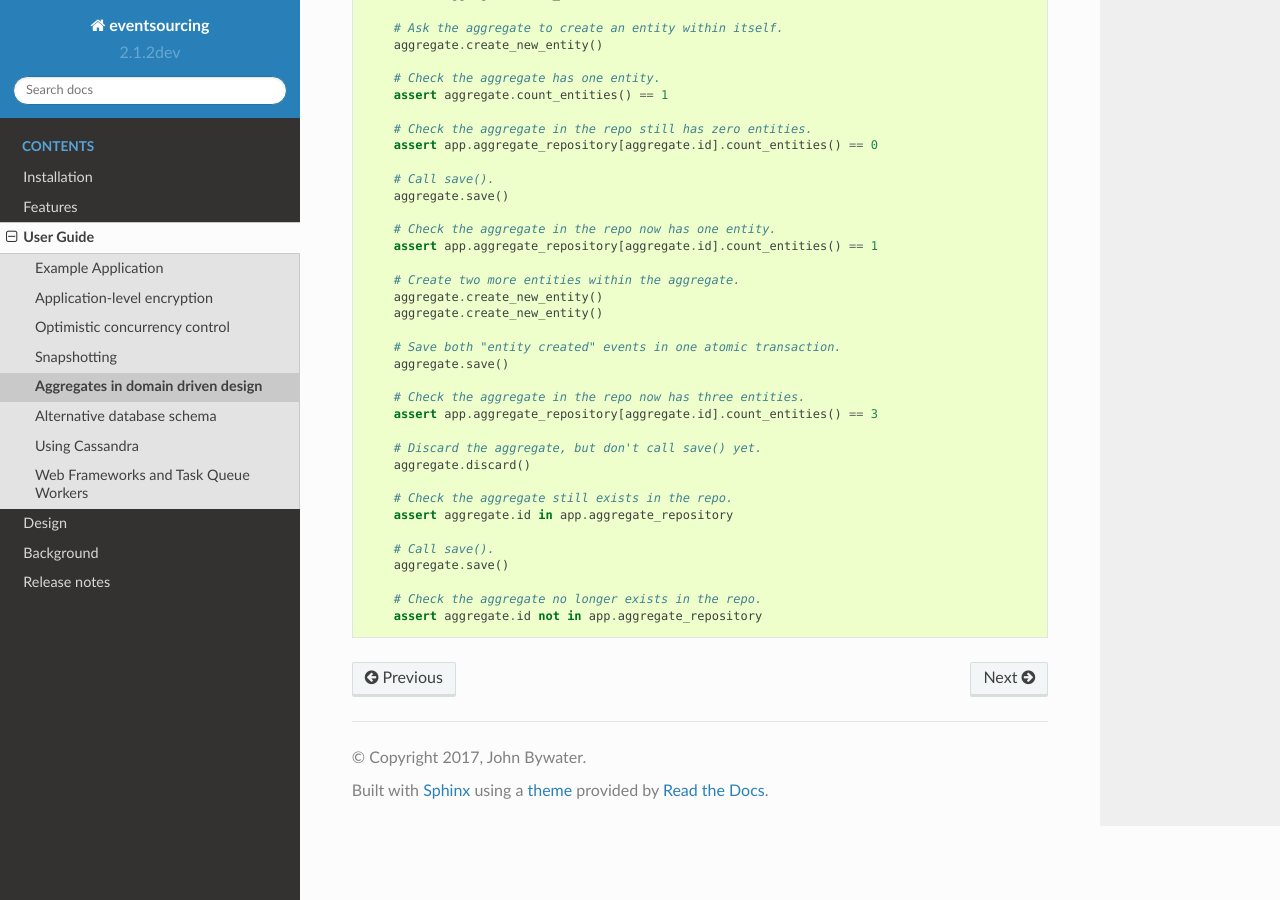
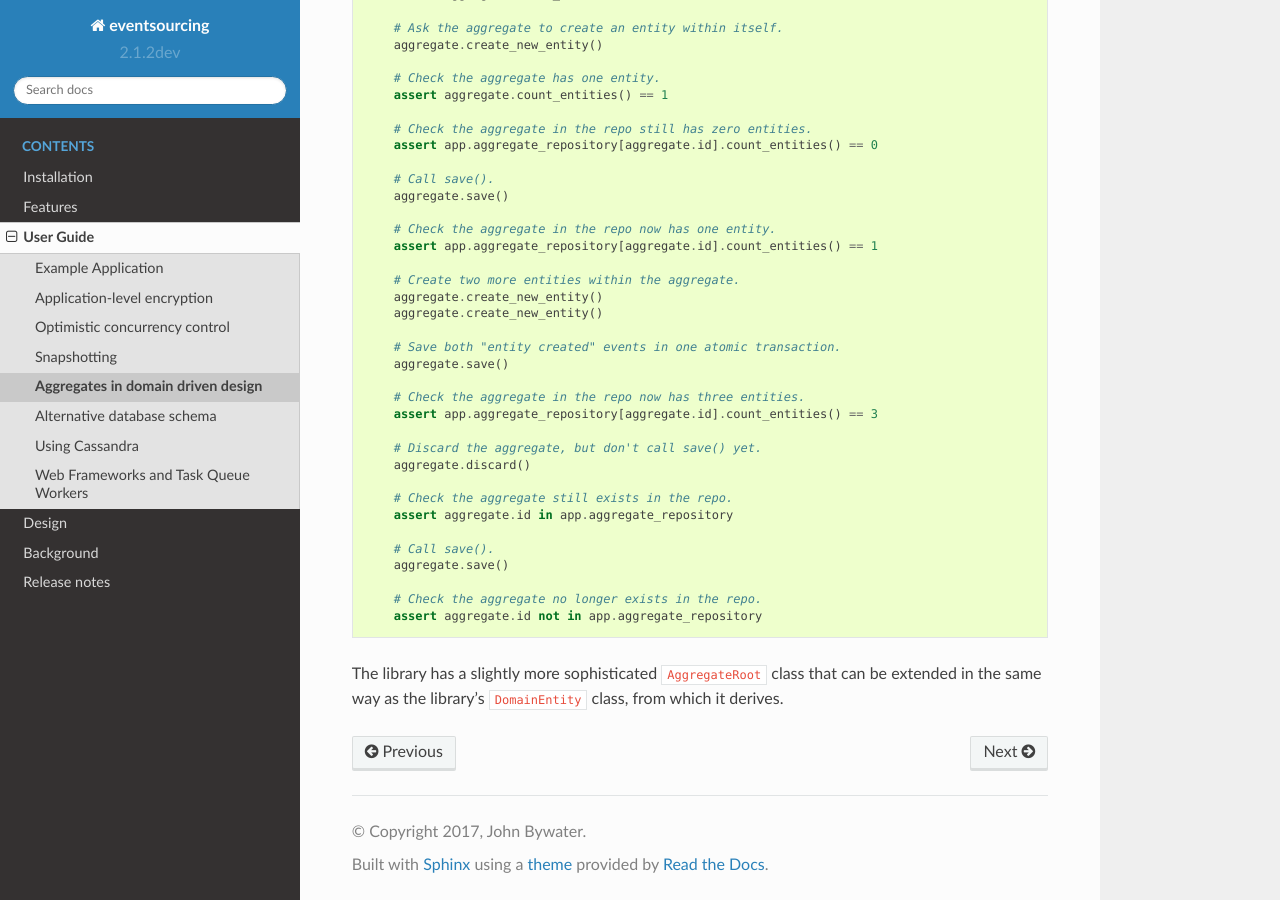
Before and after one commit to pyeventsourcing/eventsourcing, a Sphinx documentation site: the page built from docs/topics/user_guide/aggregates.rst, in a window 1280 px wide and 900 px high, scrolled down 4514 px. Built offline with Sphinx 7.4.7 and the Read the Docs theme 2.0.0, drawn with Linux system fonts in a browser that asks for light colours.

Commit message:
Mentioned library's AggregateRoot class in documentation.

```diff
--- a/docs/topics/user_guide/aggregates.rst
+++ b/docs/topics/user_guide/aggregates.rst
@@ -300,3 +300,8 @@ method is called.
 
         # Check the aggregate no longer exists in the repo.
         assert aggregate.id not in app.aggregate_repository
+
+
+The library has a slightly more sophisticated ``AggregateRoot`` class
+that can be extended in the same way as the library's ``DomainEntity`` class,
+from which it derives.
```
